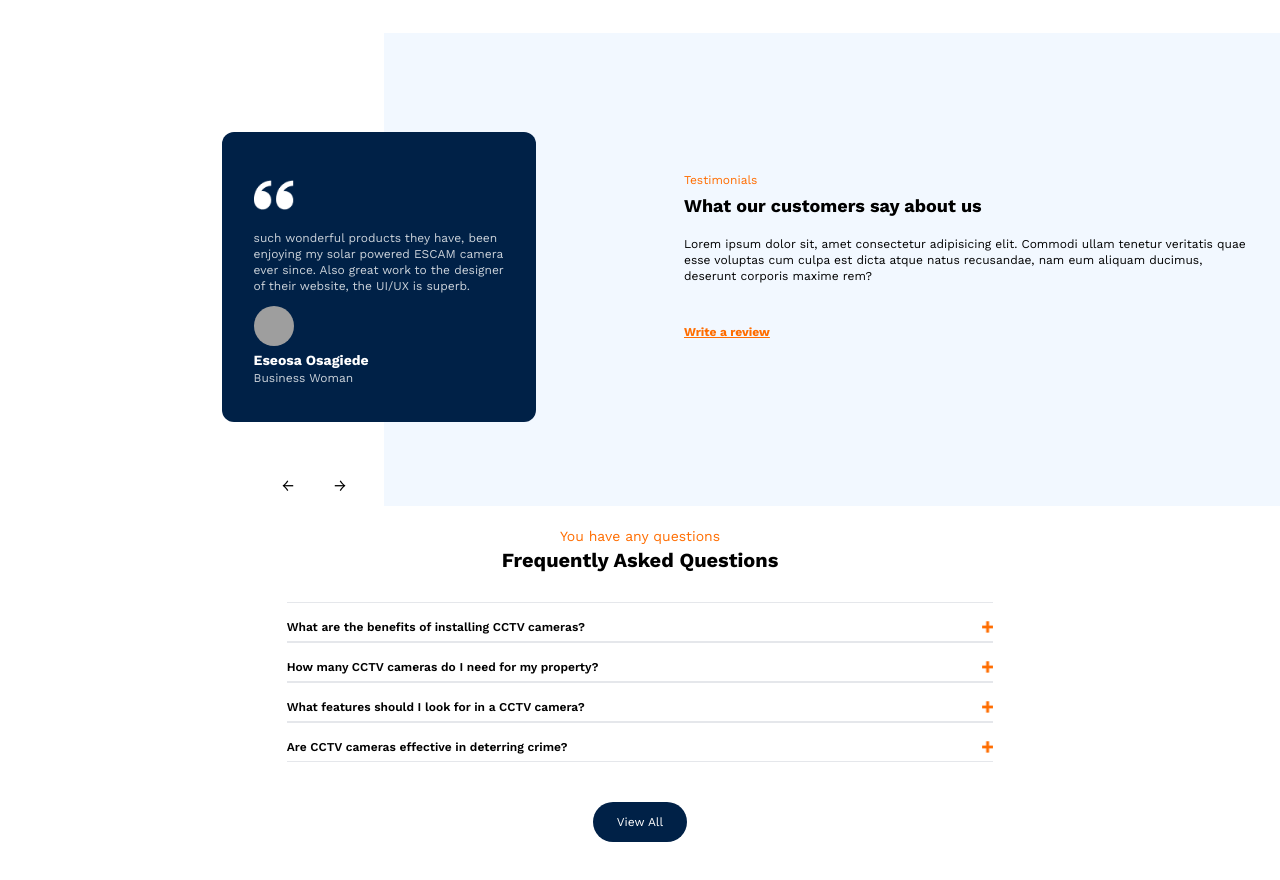
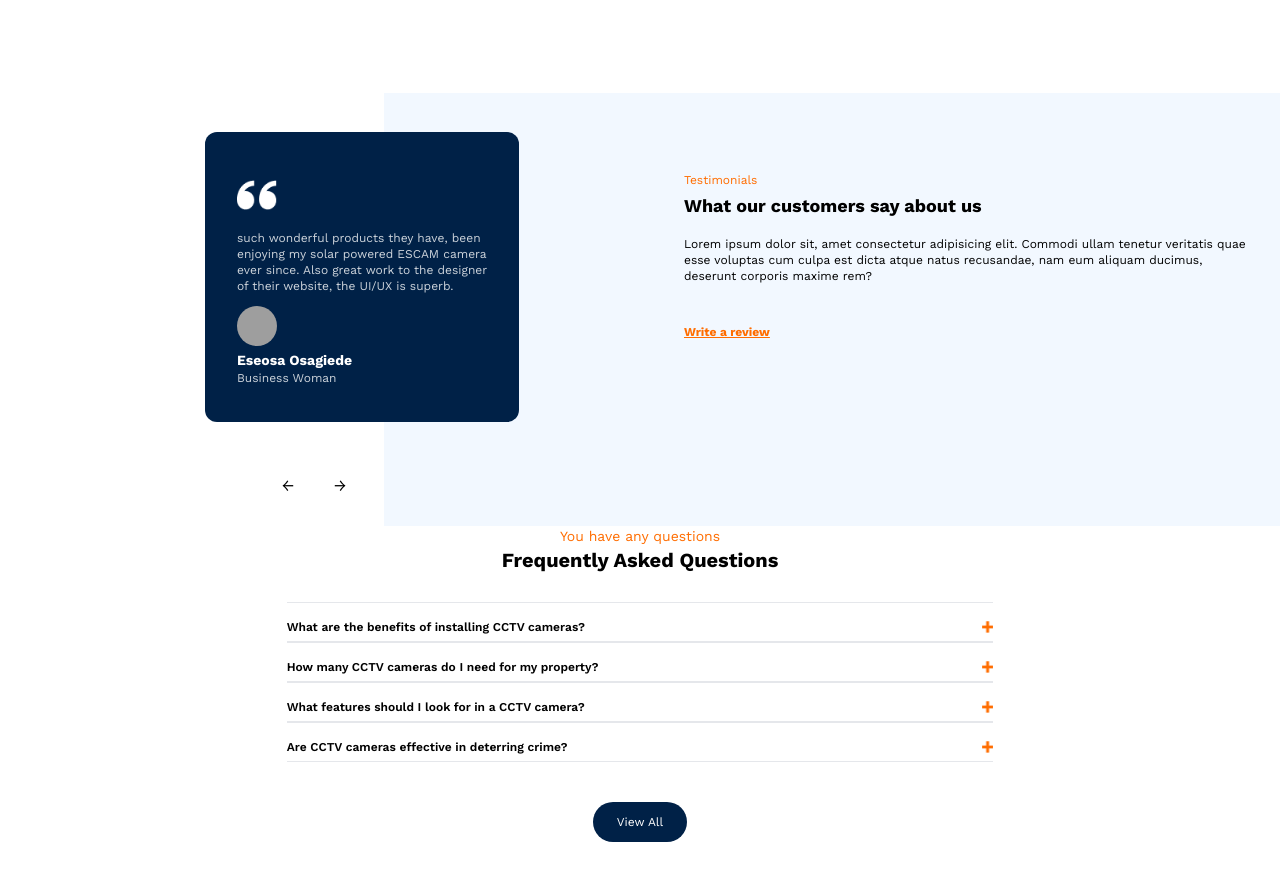
Before and after one commit to olaoluphemy/safeguard-cctv-co, a React (Vite) app: page /home in a window 1280 px wide. Shown: the part 2060-2940 px from the top of the page. Built offline with nearby package versions, Linux system fonts and the light colour scheme; grey boxes are pictures that could not be loaded.

Commit message:
initial comit

```diff
--- a/src/features/home/Testimonial.jsx
+++ b/src/features/home/Testimonial.jsx
@@ -7,7 +7,7 @@ function TestimonialsContainer() {
   return (
     <>
       <div
-        className="relative mt-40 flex flex-col-reverse gap-6 sm:grid lg:grid-cols-2"
+        className="relative mt-40 flex flex-col-reverse gap-6 sm:flex-none lg:grid lg:grid-cols-2"
         id="testimonials"
       >
         <Testimonial
@@ -15,12 +15,12 @@ function TestimonialsContainer() {
           setCurrentView={setCurrentView}
         />
         <CompanyNote />
-        <div className="hidden sm:block">
+        <div className="hidden lg:block">
           <NavigationButtons setCurrentView={setCurrentView} />
         </div>
-        <div className=" absolute bottom-[-12%] right-0 z-[-100] h-[120%] w-[70%] bg-faintBlue sm:bottom-[5%]"></div>
+        <div className=" absolute bottom-[-12%] right-0 z-[-100] h-[110%] w-[70%] bg-faintBlue sm:bottom-[-12%] md:bottom-[-14%] lg:bottom-[0]"></div>
       </div>
-      <div className=" sm:hidden">
+      <div className=" lg:hidden">
         <NavigationButtons setCurrentView={setCurrentView} />
       </div>
     </>
@@ -53,7 +53,7 @@ export function NavigationButtons({ setCurrentView }) {
 export function Testimonial({ currentView }) {
   return (
     <div>
-      <section className=" relative min-h-[270px] w-[85%] max-w-[410px] overflow-hidden sm:right-[-20%] sm:min-h-[290px] sm:w-[70%]">
+      <section className=" relative mx-auto min-h-[270px] w-[85%] max-w-[410px]  overflow-hidden sm:min-h-[290px] sm:w-[70%]">
         {testimonialsData.map((user, i) => (
           <TestimonialContent
             key={i}
@@ -75,7 +75,7 @@ function TestimonialContent({ currentView, index, user }) {
 
         filter: `blur(${index === currentView ? "0" : "2px"})`,
       }}
-      className={`absolute left-0 top-0 z-[-10] ml-24 h-full min-w-[17rem] rounded-xl bg-bgDarkblue p-8 text-white transition-all duration-[0.2s] ease-in sm:pt-12`}
+      className={`absolute left-0 top-0 z-[-10] ml-24 h-full  rounded-xl bg-bgDarkblue p-8 text-white transition-all duration-[0.2s] ease-in sm:pt-12`}
     >
       <img src="/quotes.png" alt="quotes" className="mb-5 h-[30px]" />
       <p className="text-xs opacity-80">
@@ -98,18 +98,18 @@ function TestimonialContent({ currentView, index, user }) {
 
 function CompanyNote() {
   return (
-    <div className="sm:mt-o mt-10 px-8 text-center sm:text-start">
+    <div className="sm:mt-o mt-10 px-8 text-center lg:text-start">
       <p className=" text-xs text-darkOrange">Testimonials</p>
       <h2 className=" mt-1 text-lg  font-bold">
         What our customers say about us
       </h2>
-      <p className=" mt-4  text-xs">
+      <p className=" mt-4 text-xs">
         Lorem ipsum dolor sit, amet consectetur adipisicing elit. Commodi ullam
         tenetur veritatis quae esse voluptas cum culpa est dicta atque natus
         recusandae, nam eum aliquam ducimus, deserunt corporis maxime rem?
       </p>
       <p
-        className=" mt-10 cursor-pointer text-xs font-bold text-darkOrange underline"
+        className=" mt-10 cursor-pointer text-xs font-bold text-darkOrange underline md:text-center lg:text-start"
         onClick={() => toast.success("coming soon")}
       >
         Write a review
--- a/tailwind.config.js
+++ b/tailwind.config.js
@@ -22,6 +22,7 @@ export default {
       gridTemplateColumns: {
         table: "2fr 1fr 1fr 1fr 0.3fr",
         checkout: "2fr 1fr",
+        test: "2fr 1fr",
       },
     },
   },
```
